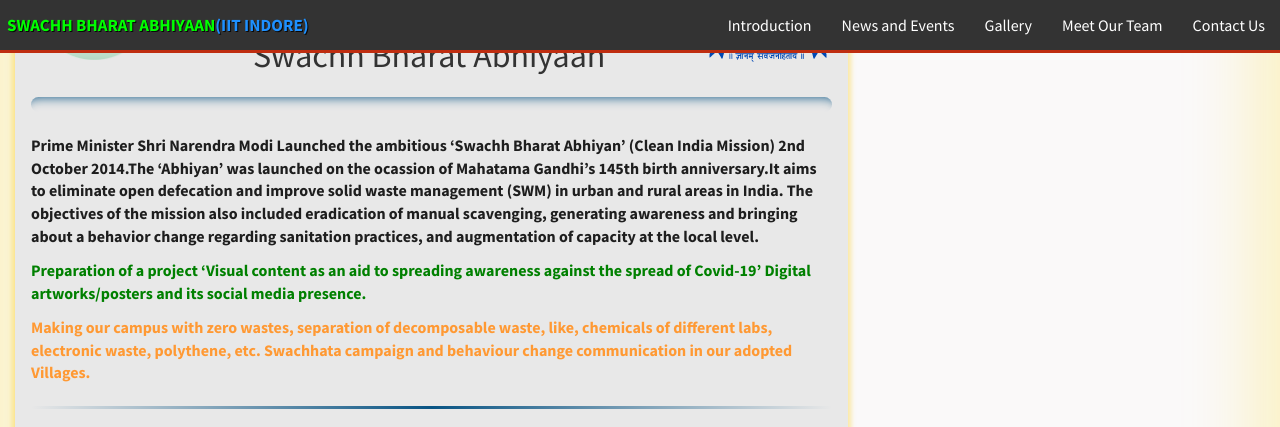
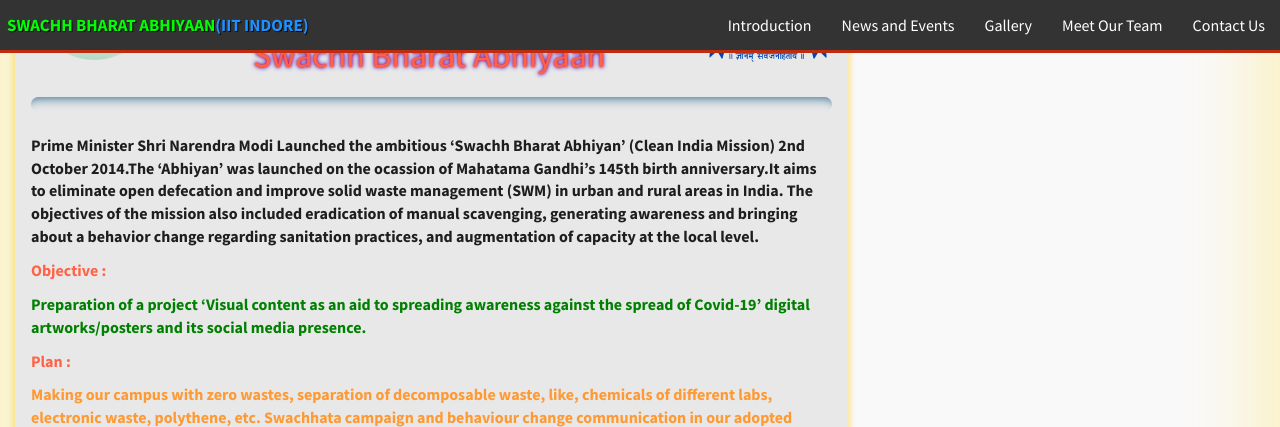
Before and after one commit to Satendra01/sba, a Jekyll site: the page built from _pages/home.md, in a window 1280 px wide and 900 px high, scrolled down 981 px, cut to the strip 0-427 px from the top of the window. Built offline with Jekyll 4.4.1, drawn with Linux system fonts in a browser that asks for light colours; nearby versions of some CDN libraries; comment, search, counter and statistics services are not loaded.

Commit message:
thirdcommit

```diff
--- a/_pages/home.md
+++ b/_pages/home.md
@@ -20,7 +20,7 @@ permalink: /
 </div>
 <br><br><br><br>
 <div>
-<h2 style="text-align:center">Swachh Bharat Abhiyaan</h2>
+<h2 style="text-align:center;color:Tomato;text-shadow: 0 0 3px #FF0000, 0 0 5px #0000FF;">Swachh Bharat Abhiyaan</h2>
 <hr style="height: 15px;
         border: 0;
         box-shadow: inset 0 12px 12px -12px rgba(9, 84, 132);">
@@ -32,11 +32,11 @@ permalink: /
        about a behavior change regarding sanitation practices, and augmentation of capacity at the local level.
 </p>
 
-<p style="color:green">
+<p style="color:Tomato">Objective :</p><p style="color:green">
 Preparation of a project 'Visual content as an aid to spreading awareness against the spread of Covid-19'
-Digital artworks/posters and its social media presence.
+digital artworks/posters and its social media presence.
 </p>
-<p style="color:#ff9933">
+<p style="color:Tomato">Plan :</p><p style="color:#ff9933">
 Making our campus with zero wastes, separation of decomposable waste, like, chemicals of different labs, electronic waste, polythene, etc.
 Swachhata campaign and behaviour change communication in our adopted Villages.
 </p>
```
Also changed, not shown: _pages/404.md (+1 -1 lines).
